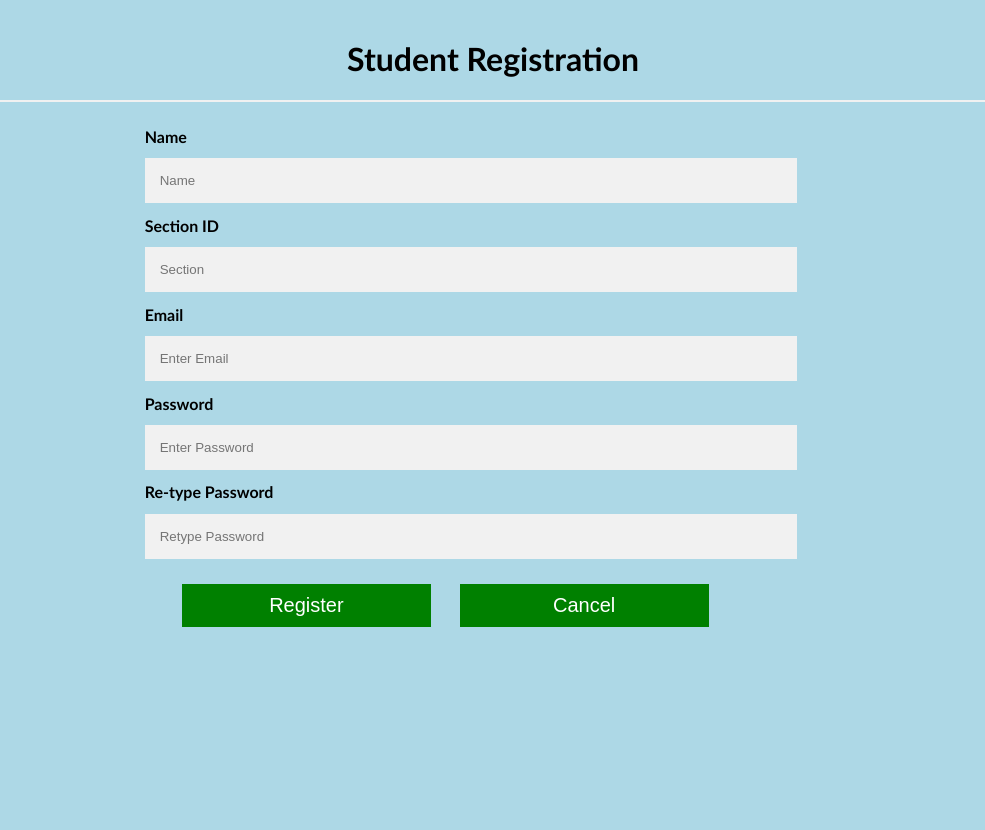
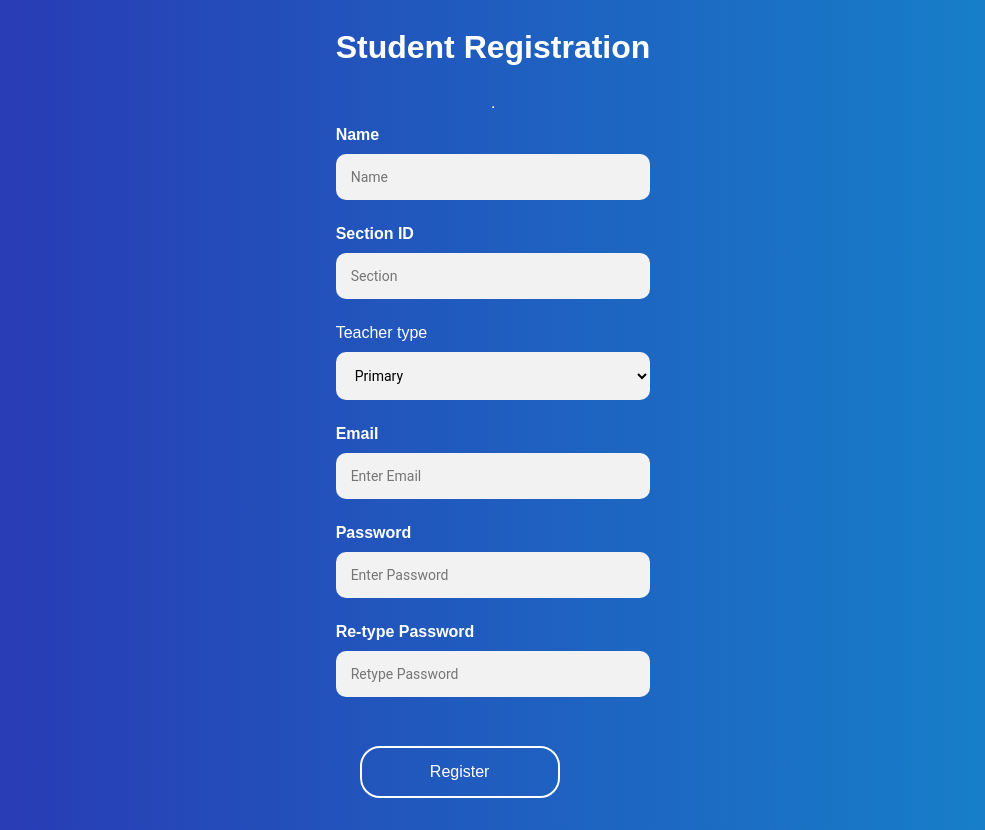
Before and after one commit to arun150402/Timetable_Frontend, a FastAPI app: page /student_register in a window 1280 px wide. Shown: the whole page, without its empty margins (147-1132 px from the left). Before the commit the page ends 627 px from the top, so only its background shows below. Run offline with FastAPI, Linux system fonts and the light colour scheme.

Commit message:
new look and feel for the project

```diff
--- /dev/null
+++ b/templates/Home.css
@@ -0,0 +1,62 @@
+body{
+    color: #fff;
+    background: linear-gradient(to right, #2B32B2, #1488CC);
+	 font: 300 1em 'Fira Sans', sans-serif;
+	 justify-content: center;
+	 align-content: center;
+	 align-items: center;
+	 text-align: center;
+	 min-height: 100vh;
+	 display: flex;
+     flex-direction: column;
+}
+.welcome{
+    left:0;  top:0;text-align:center;color:white;
+    font-family: Bookman Old Style;
+    margin-top: 3%;
+    width: 100%;
+    vertical-align:middle;
+}
+.title{
+    text-align:center;
+}
+.description{
+    display:inline-block;
+    margin-left:2%;
+    margin-right:2%;
+    font-size: 100%;
+}
+
+.slide:hover, .slide:focus {
+	 box-shadow: inset 15em 0 0 0 var(--hover);
+}
+
+
+ .slide {
+	 --color: rgb(255, 255, 255);
+	 --hover: #000;
+   border-radius:20px;
+}
+
+ .login-button {
+	 color: var(--color);
+	 transition: 0.25s;
+	 display: flex;
+	 flex-direction: row;
+	 justify-content: center;
+	 gap:10px;
+	 width: 200px;
+}
+ .login-button:hover, .login-button:focus {
+	 border-color: var(--hover);
+	 color: #fff;
+}
+
+ .login-button {
+	 background: none;
+	 border: 2px solid;
+	 font: inherit;
+	 line-height: 1;
+	 margin: 1.5em;
+	 padding: 1em 1em;
+ }
--- a/templates/Student_Registration.html
+++ b/templates/Student_Registration.html
@@ -1,58 +1,47 @@
 <!DOCTYPE html>
 <html>
 <head>
-<title>Student Registration</title>
+<title>Teacher Registration</title>
 <meta name="viewport" content="width=device-width, initial-scale=1">
+<link rel="stylesheet" href="Home.css"/>
 <style>
-body{
-  font-family: Calibri, Helvetica, sans-serif;
-  background-color: lightblue;
-}
-.container {
-  padding: 10px;
+.container{
+  display: flex;
+  flex-direction: column;
+  gap: 10px;
 }
 
-input[type=text],input[type=password]{
-  width: 50%;
+label{
+  text-align: start;
+}
+
+input {
+  font-family: "Roboto", sans-serif;
+  outline: 0;
+  background: #f2f2f2;
+  width: 100%;
+  border: 0;
+  margin: 0 0 15px;
   padding: 15px;
-  margin: 1% 10% 1% 22%;
-  display: block;
-  border: none;
-  background: #f1f1f1;
-}
-input[type=text]:focus,input[type=password]:focus {
-  background-color: orange;
-  outline: none;
-}
- div{
-    padding: 10px 0;
-}
-hr {
-  border: 1px solid #f1f1f1;
-  margin-bottom: 25px;
-}
-.registerbtn {
-  background-color: green;
-  color: white;font-size:125%;
-  padding: 10px;
-  margin: 1% 1% 1% 25%;
-  border: none;
-  cursor: pointer;
-  width: 20%;
-}
-.registerbtn:hover {
-  opacity:0.8;
-}
-.registerbtn:active{
-  background-color: green;
-  opacity: 1;
-  box-shadow: 0 5px #666;
-  transform: translateY(4px);
-}
-.detailname{
-    margin-left:22%;
-    margin-right: 5%;
-}
+  border-radius: 10px;
+  box-sizing: border-box;
+  font-size: 14px;
+  }
+
+  select{
+    font-family: "Roboto", sans-serif;
+  outline: 0;
+  background: #f2f2f2;
+  width: 100%;
+  border: 0;
+  margin: 0 0 15px;
+  padding: 15px;
+  border-radius: 10px;
+  box-sizing: border-box;
+  font-size: 14px;
+  }
+
+
 </style>
 </head>
 <body>
@@ -60,18 +49,22 @@ hr {
   <div class="container">
     <center>  <h1> Student Registration</h1> </center>
     <hr>
-    <label class="detailname"><b>Name</b></label>
+    <label ><b>Name</b></label>
     <input type="text" name="name" placeholder= "Name" size="15" required />
-    <label class="detailname"><b>Section ID</b></label>
+    <label ><b>Section ID</b></label>
     <input type="text" name="section" placeholder= "Section" size="5" required />
-    <label  class="detailname" for="email"><b>Email</b></label>
+    <label >Teacher type</label>
+    <select name="teachertype">
+        <option value="primary">Primary</option>
+        <option value="secondary">Secondary</option>
+    </select>
+    <label   for="email"><b>Email</b></label>
     <input type="text" placeholder="Enter Email" name="email" required />
-    <label  class="detailname" for="psw"><b>Password</b></label>
+    <label   for="psw"><b>Password</b></label>
     <input type="password" placeholder="Enter Password" name="psw" required />
-    <label  class="detailname" for="psw-repeat"><b>Re-type Password</b></label>
+    <label   for="psw-repeat"><b>Re-type Password</b></label>
     <input type="password" placeholder="Retype Password" name="psw-repeat" required />
-    <button type="submit" class="registerbtn">Register</button>
-    <button type="button" class="registerbtn" style="margin-left: 1%; margin-right: 3%;"> Cancel</button>
+    <button type="submit" class="login-button slide" >Register</button>
   </div>
 </form>
 </body>
```
Also changed, not shown: templates/Admin.html (+14 -60 lines), templates/Home.html (+8 -59 lines), templates/Student_Login.html (+34 -59 lines), templates/Teacher_Login.html (+36 -61 lines), templates/Teacher_Registration.html (+42 -55 lines), templates/TimeTable.html (+4 -3 lines).
